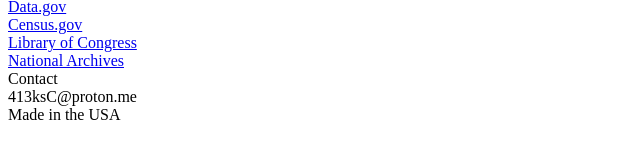
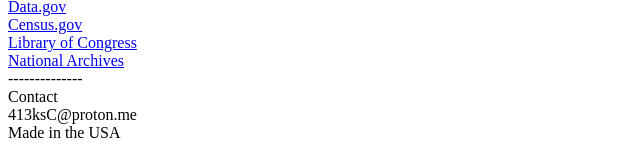
Before and after one commit to k1-9110/dol.github.io, a plain HTML site: page index.html in a window 1280 px wide. Shown: the part 1596-1743 px from the top of the page, without its empty margins (0-640 px from the left). Drawn offline with Linux system fonts and the light colour scheme.

Commit message:
Update index.html

```diff
--- a/index.html
+++ b/index.html
@@ -161,7 +161,7 @@
     <a href="https://www.loc.gov">Library of Congress</a>
     <div></div>
     <a href="https://www.archives.gov">National Archives</a>
-    <div></div>
+    <div>--------------</div>
     <footer>Contact <br> 413ksC@proton.me <br> Made in the USA</footer>
   </body>
 </html>
```
